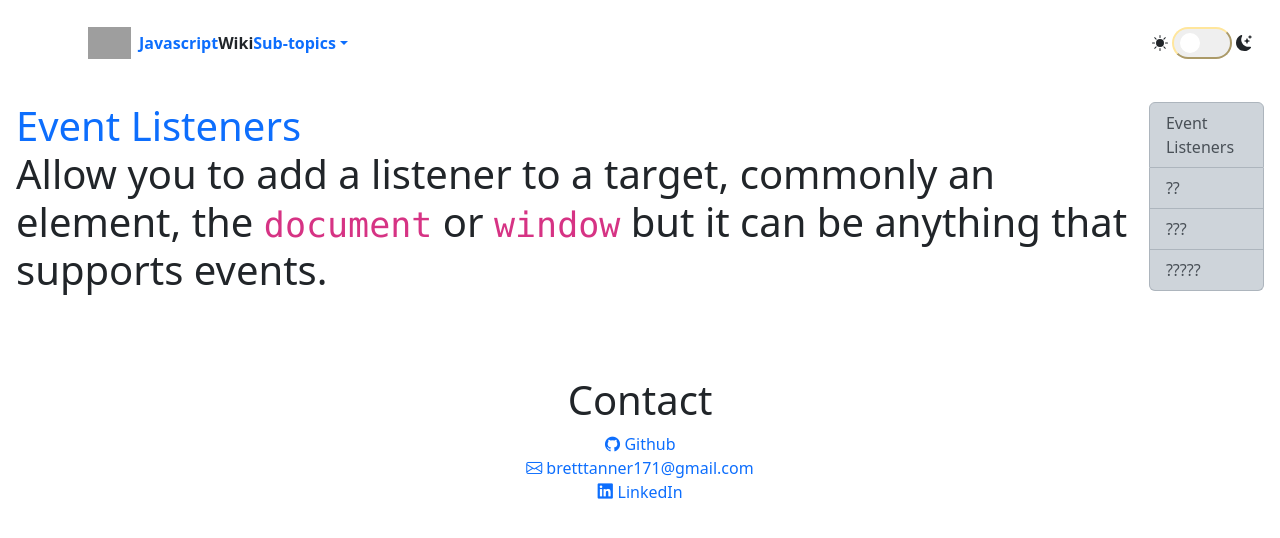
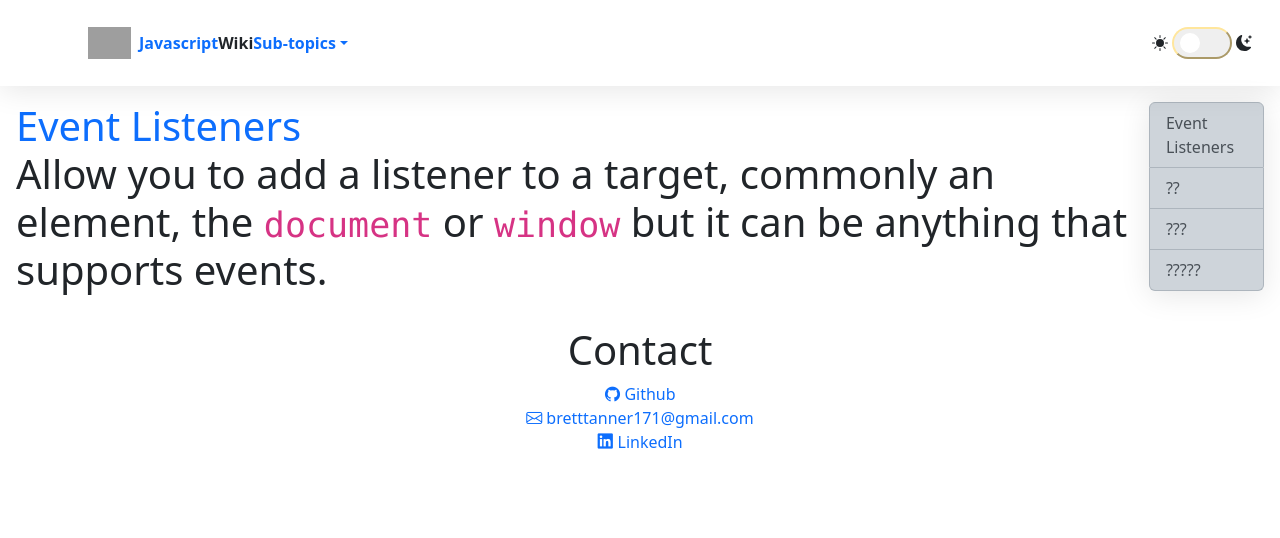
Before and after one commit to Brett-Tanner/Brett-Tanner.github.io, a Jekyll site: the page built from _javascript/events.html, in a window 1280 px wide. Shown: the top 538 px of the page. Built offline with Jekyll 4.4.1, drawn with Linux system fonts in a browser that asks for light colours; grey boxes are pictures that could not be loaded.

Commit message:
Apply frosted glass effect to main nav

```diff
--- a/_sass/main.scss
+++ b/_sass/main.scss
@@ -10,8 +10,16 @@
   scroll-padding-top: 86px;
 }
 
-article {
-  margin-bottom: 50px;
+body nav {
+  /* From https://css.glass */
+  background: rgba(0, 0, 0, 0.25);
+  box-shadow: 0 4px 30px rgba(0, 0, 0, 0.1);
+  backdrop-filter: blur(3px);
+  -webkit-backdrop-filter: blur(3px);
+}
+
+html[data-bs-theme] nav {
+  background: #ffffff40;
 }
 
 a {
@@ -54,9 +62,7 @@
   height: min-content;
 }
 
-#html-nav {
-  background: #ff7434;
-}
+// CSS
 
 main#css a:not(.list-group-item) {
   color: rgb(13, 202, 240);
@@ -64,6 +70,12 @@
 
 main#css a:hover {
   color: rgb(43, 126, 142);
+}
+
+// HTML
+
+#html-nav {
+  background: #ff7434;
 }
 
 // Projects
```
Also changed, not shown: index.html (+4 -4 lines).
